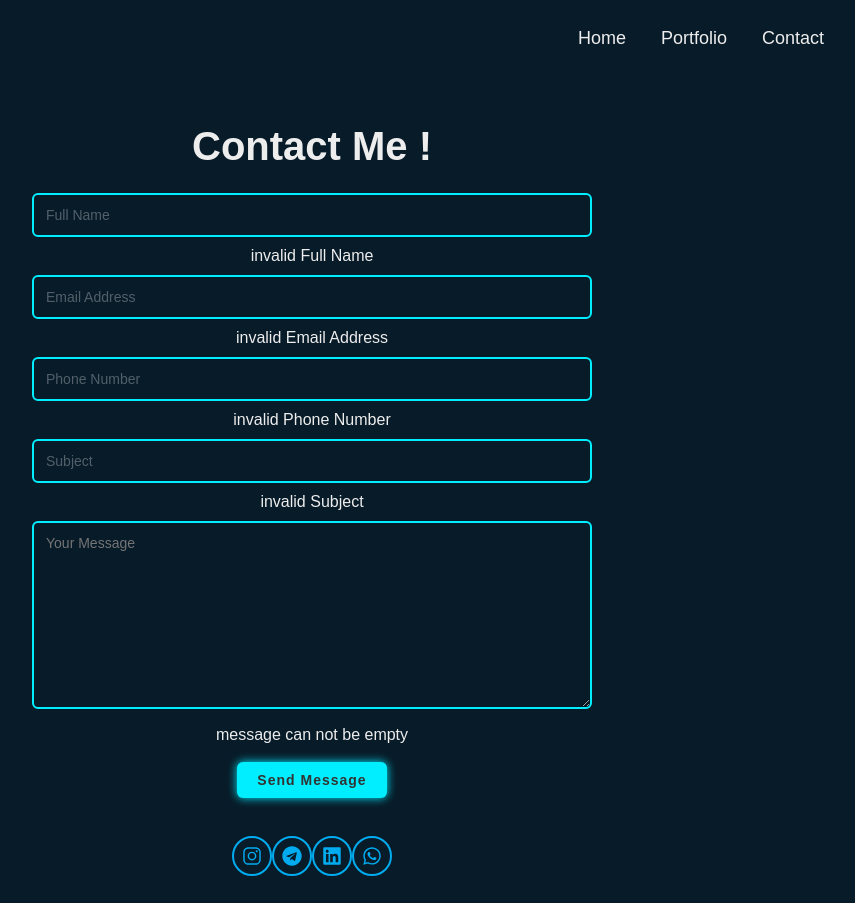
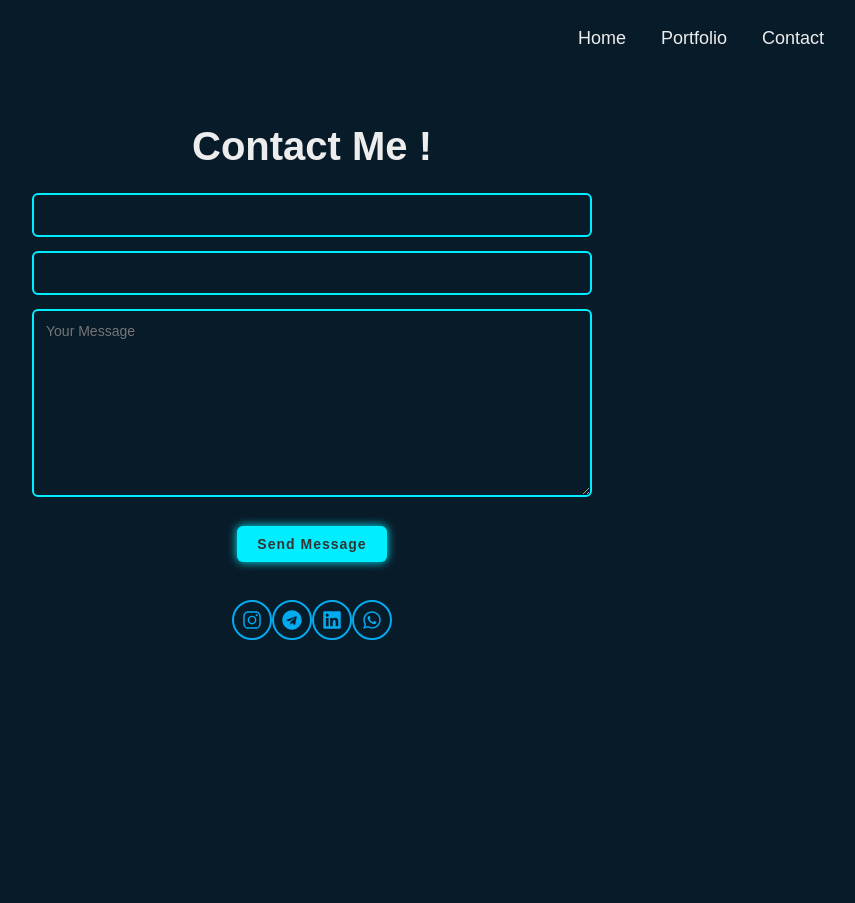
Before and after one commit to Amirmmolazemi/Me, a React (Vite) app: page /Me/contact in a window 1280 px wide. Shown: the whole page, without its empty margins (328-1183 px from the left). After the commit the page ends 800 px from the top, so only its background shows below. Built offline with nearby package versions, Linux system fonts and the light colour scheme.

Commit message:
fix:fix the email bug

```diff
--- a/src/pages/ContactPage.jsx
+++ b/src/pages/ContactPage.jsx
@@ -1,4 +1,4 @@
-import { useState } from "react";
+import { useRef, useState } from "react";
 import { useTitle } from "../hooks/useTitle.js";
 
 import { sendEmail } from "../helpers/helper.js";
@@ -8,6 +8,7 @@
 import styles from "./styles/ContactPage.module.css";
 
 function ContactPage() {
+  const form = useRef();
   const [value, setValue] = useState({
     name: "",
     email: "",
@@ -15,7 +16,6 @@
     subject: "",
     body: "",
   });
-  useTitle("contact");
 
   const changeHandler = (event) => {
     const name = event.target.name;
@@ -27,96 +27,54 @@
     }));
   };
 
+  useTitle("contact");
+
   const clickHandler = (event) => {
     event.preventDefault();
+    console.log(form);
     const emailRegex =
       /^(([^<>()[\]\\.,;:\s@"]+(\.[^<>()[\]\\.,;:\s@"]+)*)|.(".+"))@((\[[0-9]{1,3}\.[0-9]{1,3}\.[0-9]{1,3}\.[0-9]{1,3}\])|(([a-zA-Z\-0-9]+\.)+[a-zA-Z]{2,}))$/;
     const phoneRegex =
       /(0|\+98)?([ ]|-|[()]){0,2}9[1|2|3|4]([ ]|-|[()]){0,2}(?:[0-9]([ ]|-|[()]){0,2}){8}/;
 
     if (
-      !value.name.length > 0 &&
-      !emailRegex.test(value.email) &&
-      !phoneRegex.test(value.phone) &&
-      !value.subject.length > 0 &&
-      !value.body.length > 0
+      value.name.length > 0 &&
+      emailRegex.test(value.email) &&
+      phoneRegex.test(value.phone) &&
+      value.subject.length > 0 &&
+      value.body.length > 0
     ) {
+      sendEmail(form);
+    } else {
       Swal.fire({
         title: "Invalid Data",
         text: "Your Message Is Not Valid Please Fix Your Message",
         icon: "error",
       });
-    } else {
-      sendEmail(
-        value.name,
-        value.email,
-        value.phone,
-        value.body,
-        value.subject
-      );
     }
   };
 
   return (
     <div className={styles.contact}>
       <h2>Contact Me !</h2>
-      <form className={styles.contactForm}>
-        <div className={styles.inputBox}>
-          {inputs[0].map((input) => (
-            <div
-              className={`${styles.inputField} ${styles.field}`}
-              key={input.id}
-            >
+      <form className={styles.contactForm} ref={form}>
+        {inputs.map((input) => (
           <input
             type={input.type}
-                placeholder={input.placeholder}
+            key={input.id}
             name={input.name}
             autoComplete="off"
-                className={styles.item}
+            placeholder={input.placeholder}
             value={value[input.name]}
             onChange={changeHandler}
           />
-              <div className={styles.errorText}>
-                invalid {input.placeholder}
-              </div>
-            </div>
         ))}
-        </div>
-
-        <div className={styles.inputBox}>
-          {inputs[1].map((input) => (
-            <div
-              className={`${styles.inputField} ${styles.field}`}
-              key={input.id}
-            >
-              <input
-                type={input.type}
-                placeholder={input.placeholder}
-                name={input.name}
-                autoComplete="off"
-                className={styles.item}
-                value={value[input.name]}
-                onChange={changeHandler}
-              />
-              <div className={styles.errorText}>
-                invalid {input.placeholder}
-              </div>
-            </div>
-          ))}
-        </div>
-
-        <div className={`${styles.textAriaField} ${styles.field}`}>
         <textarea
           rows="10"
           placeholder="Your Message"
-            className={styles.item}
           autoComplete="off"
           name="body"
-            onChange={changeHandler}
         ></textarea>
-          <div className={styles.errorText}>message can not be empty</div>
-        </div>
-
         <button onClick={clickHandler}>Send Message</button>
       </form>
     </div>
```
Lines whose indentation alone changed are shown as unchanged.
